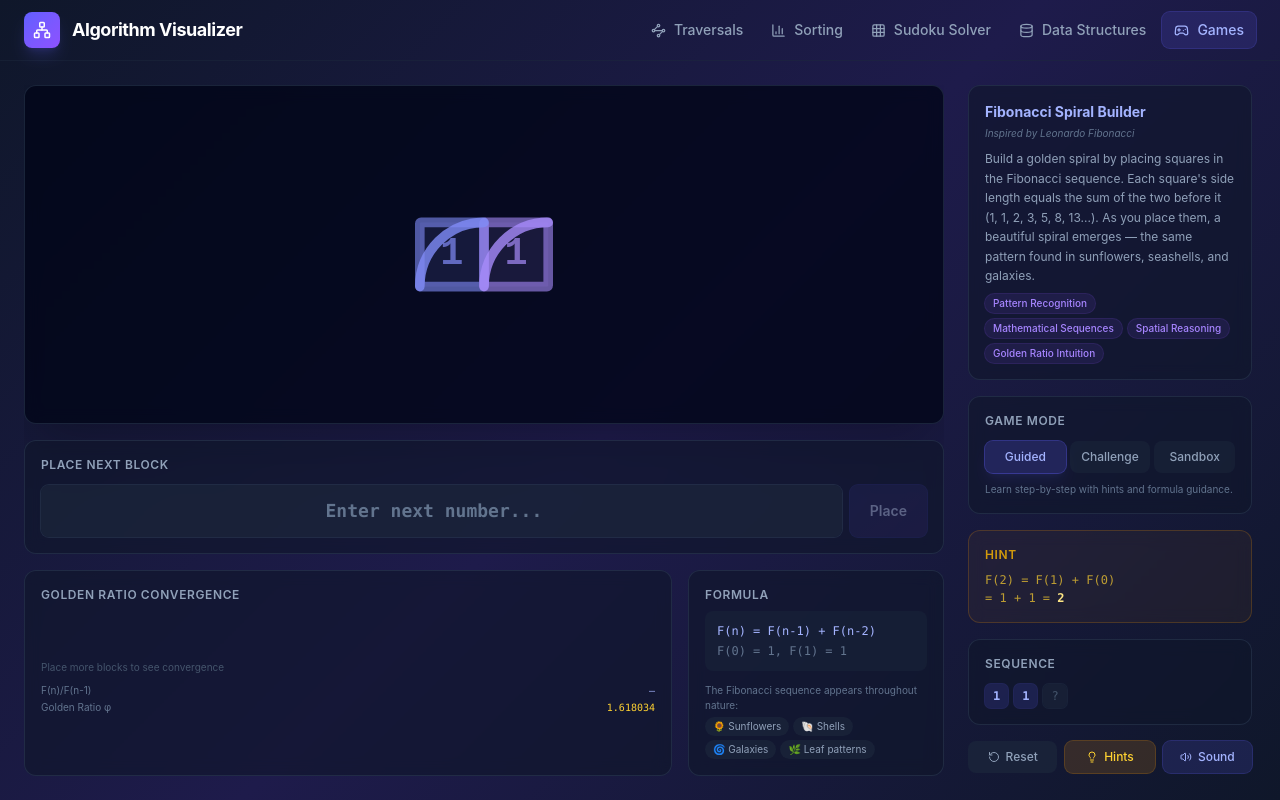
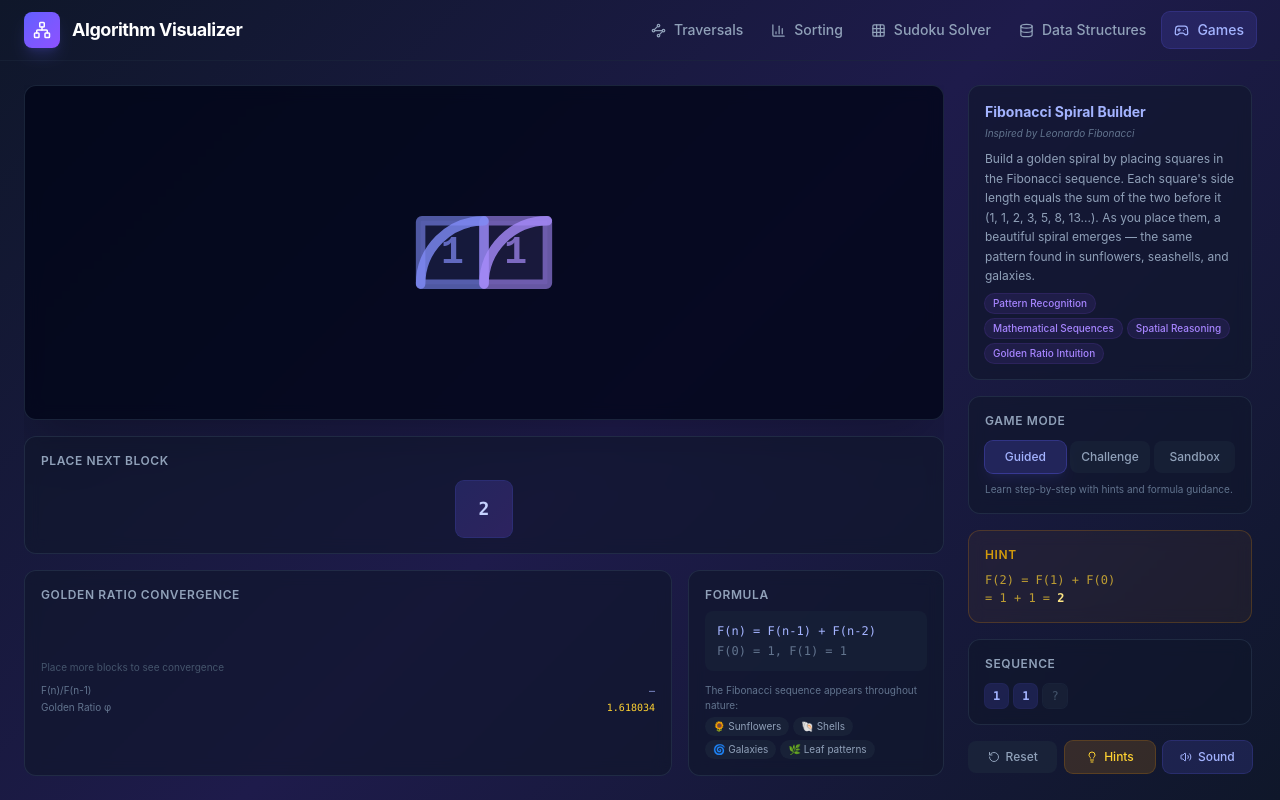
Before and after one commit to beingmartinbmc/algorithm-visualizer, a React (Vite) app: page /algorithm-visualizer/games/fibonacci in a window 1280 px wide. Built offline with nearby package versions, Linux system fonts and the light colour scheme.

Commit message:
fix: Fibonacci guided mode shows clickable number buttons instead of text input

```diff
--- a/src/features/games/fibonacci/components/BlockTray.tsx
+++ b/src/features/games/fibonacci/components/BlockTray.tsx
@@ -37,7 +37,7 @@ export default function BlockTray({
     setInputValue('');
   };
 
-  const showInput = mode === 'guided' || mode === 'sandbox';
+  const showInput = mode === 'sandbox';
 
   return (
     <div className="rounded-xl border border-slate-700/50 bg-slate-900/60 p-4 backdrop-blur-sm">
```
Also changed, not shown: 3 other files (tests, documents, lock files or other folders).
